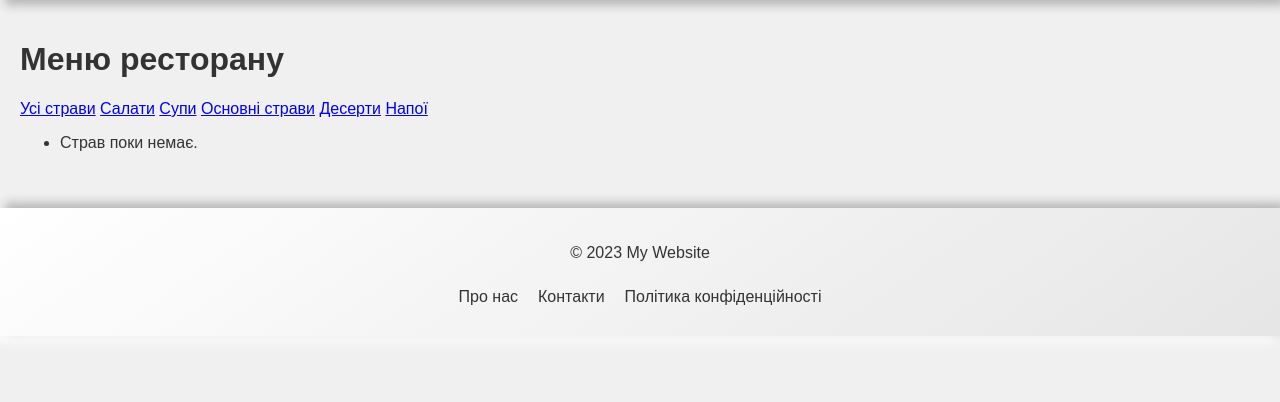
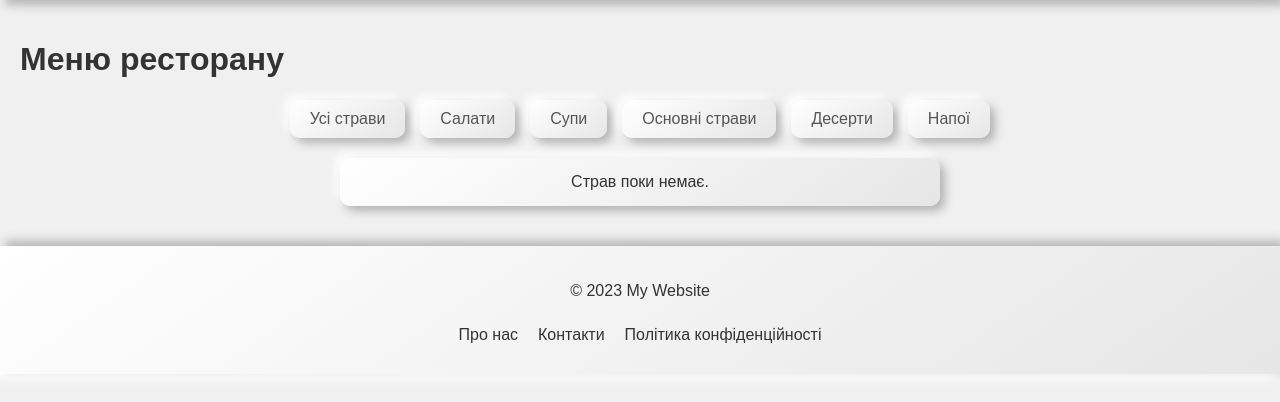
Before and after one commit to DarkStalker-ai/MyRestaurant, a Django app: page /menu/ in a window 1280 px wide. Shown: the part 98-500 px from the top of the page. Run offline with Django 5.2, Linux system fonts and the light colour scheme; data that the repository does not hold is empty.

Commit message:
improved style.css for menu

```diff
--- a/static/css/style.css
+++ b/static/css/style.css
@@ -5,6 +5,7 @@ body {
   padding: 0;
   color: #333;
 }
+
 .profile-info {
   display: flex;
   align-items: center;
@@ -38,6 +39,28 @@ body {
 
 .box {
   margin: 5px 0;
+}
+
+.category-links {
+  display: flex;
+  justify-content: center;
+  gap: 15px;
+  margin-bottom: 20px;
+}
+
+.category-links a {
+  text-decoration: none;
+  color: #555;
+  background: linear-gradient(145deg, #ffffff, #e6e6e6);
+  padding: 10px 20px;
+  border-radius: 10px;
+  box-shadow: 5px 5px 10px #b3b3b3, -5px -5px 10px #ffffff;
+  transition: all 0.2s ease;
+}
+
+.category-links a:hover,
+.category-links a:active {
+  box-shadow: inset 3px 3px 6px #b3b3b3, inset -3px -3px 6px #ffffff;
 }
 
 button {
@@ -102,3 +125,36 @@ footer a {
 footer a:hover {
   color: #000;
 }
+
+ul {
+  list-style-type: none;
+  padding: 0;
+  display: flex;
+  flex-direction: column;
+  gap: 10px;
+  max-width: 600px;
+  margin: 0 auto;
+}
+
+li {
+  background: linear-gradient(145deg, #ffffff, #e6e6e6);
+  padding: 15px;
+  border-radius: 10px;
+  box-shadow: 5px 5px 10px #b3b3b3, -5px -5px 10px #ffffff;
+  transition: all 0.2s ease;
+  text-align: center;
+}
+
+li:hover,
+li:active {
+  box-shadow: inset 3px 3px 6px #b3b3b3, inset -3px -3px 6px #ffffff;
+}
+
+a {
+  color: #0066cc;
+  text-decoration: none;
+}
+
+a:hover {
+  color: #004499;
+}
```
